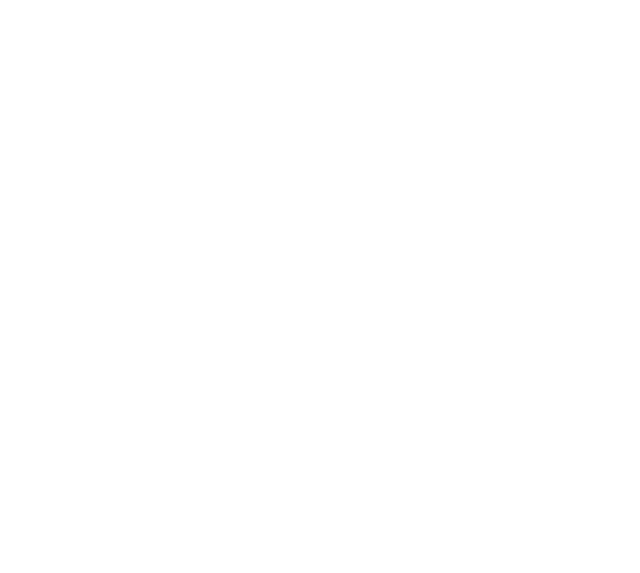
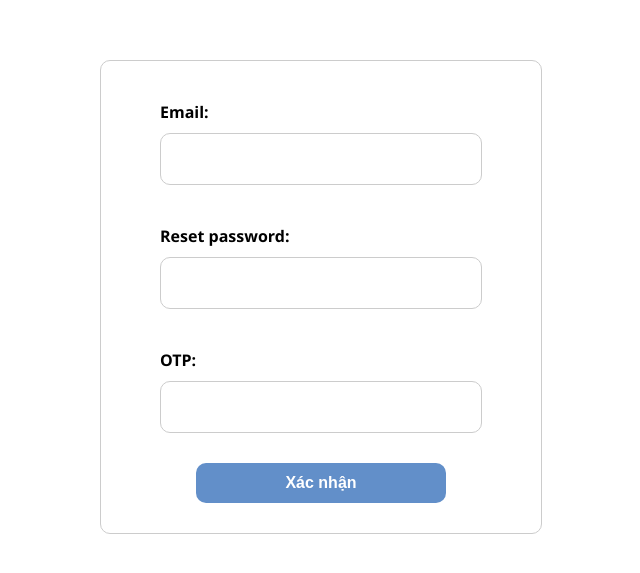
Before and after one commit to ThanhHiep25/App_Chat_CNM, a React (Create React App) app in the folder jalooo/: page /fgpass in a window 1280 px wide. Before the commit this address had no page. Shown: the part 103-676 px from the top of the page, without its empty margins (319-959 px from the left). Built offline with nearby package versions, Linux system fonts and the light colour scheme.

Commit message:
update server

```diff
--- a/jalooo/src/App.js
+++ b/jalooo/src/App.js
@@ -4,16 +4,18 @@
 import Login from "./Components/ScreenWell/Login";
 import Signup from "./Components/Signup/index_signup";
 import Chat from "./Components/ScreenChat/Chat";
+import Forgotpassword from "./Components/ScreenWell/Forgotpassword";
 import { CookiesProvider } from "react-cookie";
 
 function App() {
   return (
     <BrowserRouter>
-      <CookiesProvider defaultSetOptions={{ path: '/' }}>
+      <CookiesProvider defaultSetOptions={{ path: "/" }}>
         <Routes>
           <Route path="/" element={<WellScreen />} />
           <Route path="me" element={<Login />} />
-          <Route path="signup" element={<Signup/>}/>
+          <Route path="signup" element={<Signup />} />
+          <Route path="fgpass" element={<Forgotpassword />} />
           <Route path="chat" element={<Chat />} />
         </Routes>
       </CookiesProvider>
--- /dev/null
+++ b/jalooo/src/Components/ScreenWell/Forgotpassword.js
@@ -0,0 +1,26 @@
+import React from "react";
+import "../../Css/Forgotpassword.css";
+
+const Forgotpassword = () => {
+  return (
+    <div className="container-forgotpassword">
+      <div className="form-fg">
+        <div className="div-fg">
+          <label className="l-fg">Email: </label>
+          <input type="email" className="in-fg" />
+        </div>
+        <div className="div-fg">
+          <label className="l-fg">Reset password: </label>
+          <input type="password" className="in-fg" />
+        </div>
+        <div className="div-fg">
+          <label className="l-fg">OTP: </label>
+          <input type="password" className="in-fg" />
+        </div>
+        <button className="btn-fg">Xác nhận</button>
+      </div>
+    </div>
+  );
+};
+
+export default Forgotpassword;
--- a/jalooo/src/Components/ScreenWell/Login.js
+++ b/jalooo/src/Components/ScreenWell/Login.js
@@ -133,7 +133,6 @@
               className="btn-pass-login"
             >
               <p className="text-pass-login">
-                {" "}
                 {secureTextEntry ? (
                   <img src={unseen} className="logo-unseen-sign" alt="unseen" />
                 ) : (
@@ -142,6 +141,10 @@
               </p>
             </button>
           </div>
+
+          <p className="fg-pass" onClick={()=>{
+            navigate("/fgpass");
+          }}>Quên mật khẩu ?</p>
 
           <button
             type="submit"
--- a/jalooo/src/Components/Signup/index_signup.js
+++ b/jalooo/src/Components/Signup/index_signup.js
@@ -15,6 +15,7 @@
 
   const [mail, setMail] = useState("");
   const [name, setName] = useState("");
+  const [date, setDate] = useState("");
   const [password, setPassword] = useState("");
   const [password2, setPassword2] = useState("");
   const [otp, setOtp] = useState(""); // Thêm state cho mã OTP
@@ -26,36 +27,6 @@
   const navigate = useNavigate();
   const [secureTextEntry, setSecureTextEntry] = useState(true);
   const [secureTextEntry1, setSecureTextEntry1] = useState(true);
-
-  //Post signup user mockapi
-  /* const Postuser = () => {
-    if (password === password2) {
-      fetch(url, {
-        method: "POST",
-        headers: {
-          Accept: "application/json",
-          "Content-Type": "application/json",
-        },
-        body: JSON.stringify({
-          name: name,
-          email: mail,
-          pass: password,
-        }),
-      })
-        .then((res) => res.json())
-        .then((data) => {});
-    }
-    setTimeout(() => {
-      navigate("/me");
-    }, 3000);
-    setMail("");
-    setName("");
-    setPassword("");
-    setPassword2("");
-    setOtp("");
-    toast.success("Đăng ký thành công!!");
-  };
-*/
 
   // POST mongodb
   const Postuser = () => {
@@ -181,7 +152,6 @@
       }
     }
   };
-  // ... Mã khác ...
 
   // Hàm xác thực và đăng ký
   const verifyAndRegister = () => {
@@ -232,6 +202,12 @@
             placeholder="Email..."
             value={mail}
             onChange={(event) => setMail(event.target.value)}
+            className="in"
+          />
+          <input
+            type="date"
+            value={date}
+            onChange={(event) => setDate(event.target.value)}
             className="in"
           />
           <div className="group-pass-sign">
@@ -296,6 +272,14 @@
           </button>
         </div>
       </div>
+      <div className="container-lg">
+        <p className="p-txt-signup">
+          Bạn đã có tài khoản? <button className="btn-lg-signup" onClick={()=>{
+            navigate('/me')
+          }}>Đăng nhập</button>
+        </p>
+      </div>
+
     </div>
   );
 };
--- /dev/null
+++ b/jalooo/src/Css/Forgotpassword.css
@@ -0,0 +1,62 @@
+.container-forgotpassword {
+  display: flex;
+  flex-direction: column;
+  align-items: center;
+  justify-content: center;
+  height: 100vh;
+}
+
+.form-fg {
+  display: flex;
+  flex-direction: column;
+  justify-content: center;
+  align-items: center;
+  width: 400px;
+  height: auto;
+  border: 1px solid #ccc;
+  border-radius: 10px;
+  padding: 20px;
+}
+
+.div-fg {
+  display: flex;
+  flex-direction: column;
+  justify-content: center;
+  margin: 20px;
+}
+
+.l-fg {
+  font-size: 16px;
+  font-family: "Segoe UI", Tahoma, Geneva, Verdana, sans-serif;
+  font-weight: bold;
+}
+
+.in-fg {
+  width: 300px;
+  height: 30px;
+  border: 1px solid #ccc;
+  border-radius: 10px;
+  padding: 10px;
+  margin-top: 10px;
+  font-size: 16px;
+  font-family: 'Segoe UI', Tahoma, Geneva, Verdana, sans-serif;
+
+}
+
+.btn-fg {
+  width: 250px;
+  height: 40px;
+  background-color: rgb(98, 143, 201);
+  color: #ffff;
+  border: none;
+  margin: 10px;
+  border-radius: 10px;
+  font-size: 16px;
+  font-weight: bold;
+  cursor: pointer;
+}
+
+.btn-fg:hover {
+  background-color: rgb(22, 100, 201);
+  width: 260px;
+}
--- a/jalooo/src/Css/Login.css
+++ b/jalooo/src/Css/Login.css
@@ -10,7 +10,7 @@
 
 /* Khung bao IMG vs Input */
 .Bar-Border {
-  height: 500px;
+  height: auto;
   width: 500px;
   background-color: rgba(189, 185, 185, 0.61);
   border-radius: 30px;
@@ -18,6 +18,7 @@
   display: flex;
   flex-direction: column;
   align-items: center;
+  padding-bottom: 50px;
 }
 
 .Bar-img {
@@ -90,7 +91,7 @@
 .btn-sub {
     height: 50px;
     width: 200px;
-    margin-top: 30px;
+    margin-top: 10px;
     border-radius: 10px;
     border: none;
     background-color: rgb(24, 106, 212);
@@ -121,3 +122,14 @@
     height: 50px;
     width: 50px;
 }
+
+.fg-pass{
+  font-size: 16px;
+  cursor: pointer;
+}
+
+.fg-pass:hover{
+  color: rgb(6, 55, 187);
+  font-weight: bold;
+
+}
--- a/jalooo/src/Css/Signup.css
+++ b/jalooo/src/Css/Signup.css
@@ -8,13 +8,14 @@
 }
 
 .title-bar {
-  height: 500px;
+  height:auto;
   width: 600px;
   background-color: rgba(128, 128, 128, 0.479);
   padding: 20px;
   border-radius: 20px;
   display: flex;
   flex-direction: column;
+  padding-bottom: 50px;
 }
 
 .in {
@@ -69,6 +70,7 @@
   margin: 10px;
   border: none;
   background-color: rgb(29, 128, 209);
+  cursor: pointer;
 }
 
 .group-pass-sign {
@@ -97,3 +99,31 @@
   height: 25px;
   width: 25px;
 }
+
+.container-lg{
+  display: flex;
+  flex-direction: column;
+  background-color: #a7efef;
+  justify-content: center;
+  align-items: center;
+}
+
+
+.btn-lg-signup{
+  height: 50px;
+  width: 120px;
+  border-radius: 20px;
+  margin: 10px;
+  border: none;
+  background-color: rgba(153, 204, 245, 0.719);
+  font-size: 14px;
+  font-family: 'Segoe UI', Tahoma, Geneva, Verdana, sans-serif;
+  color: #fcfcfc;
+  cursor: pointer;
+}
+
+.btn-lg-signup:hover{
+  background-color: rgba(65, 162, 241, 0.884);
+  font-weight: bold;
+  box-shadow: 2px 2px 4px black;
+}
```
Also changed, not shown: 1 other file (tests, documents, lock files or other folders).
